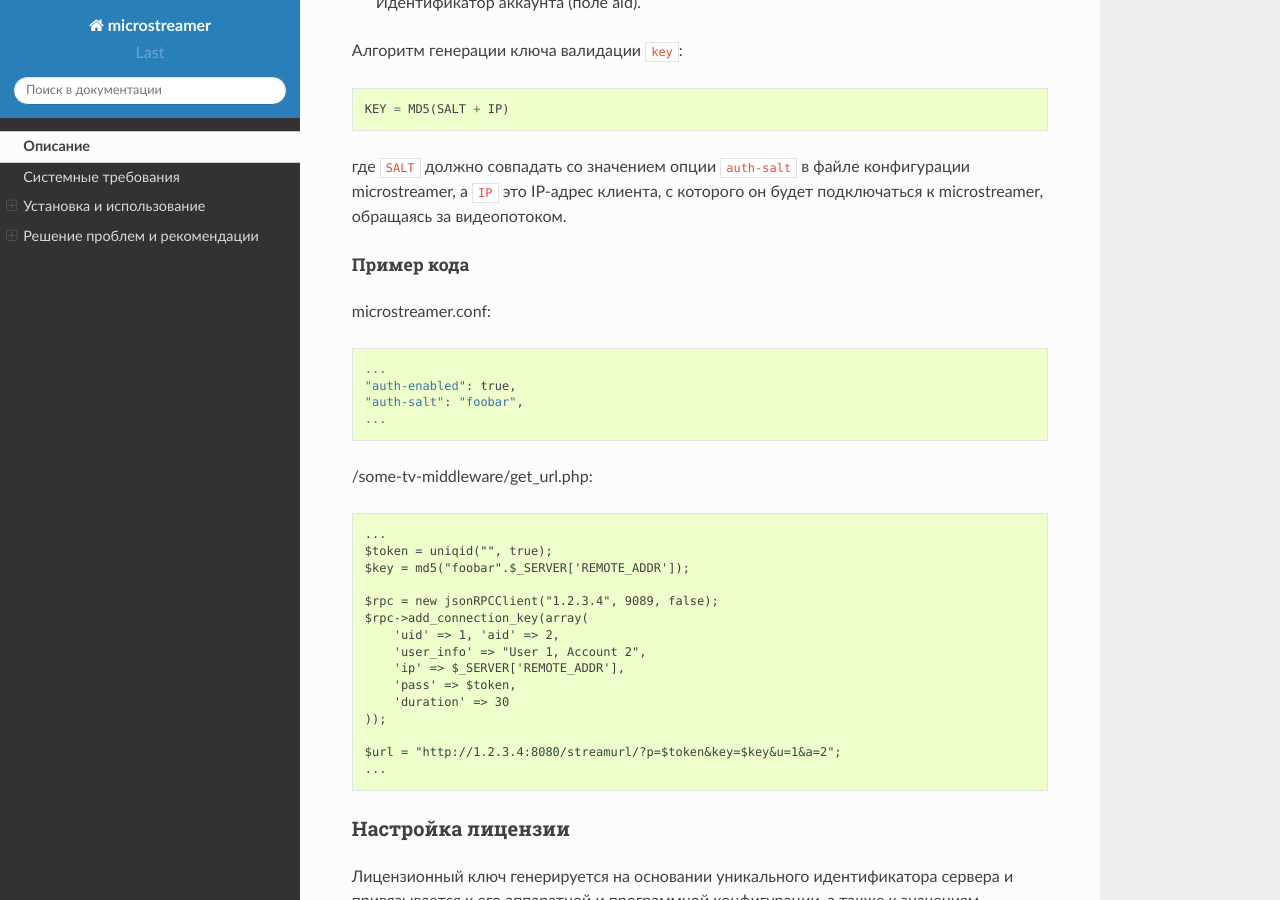
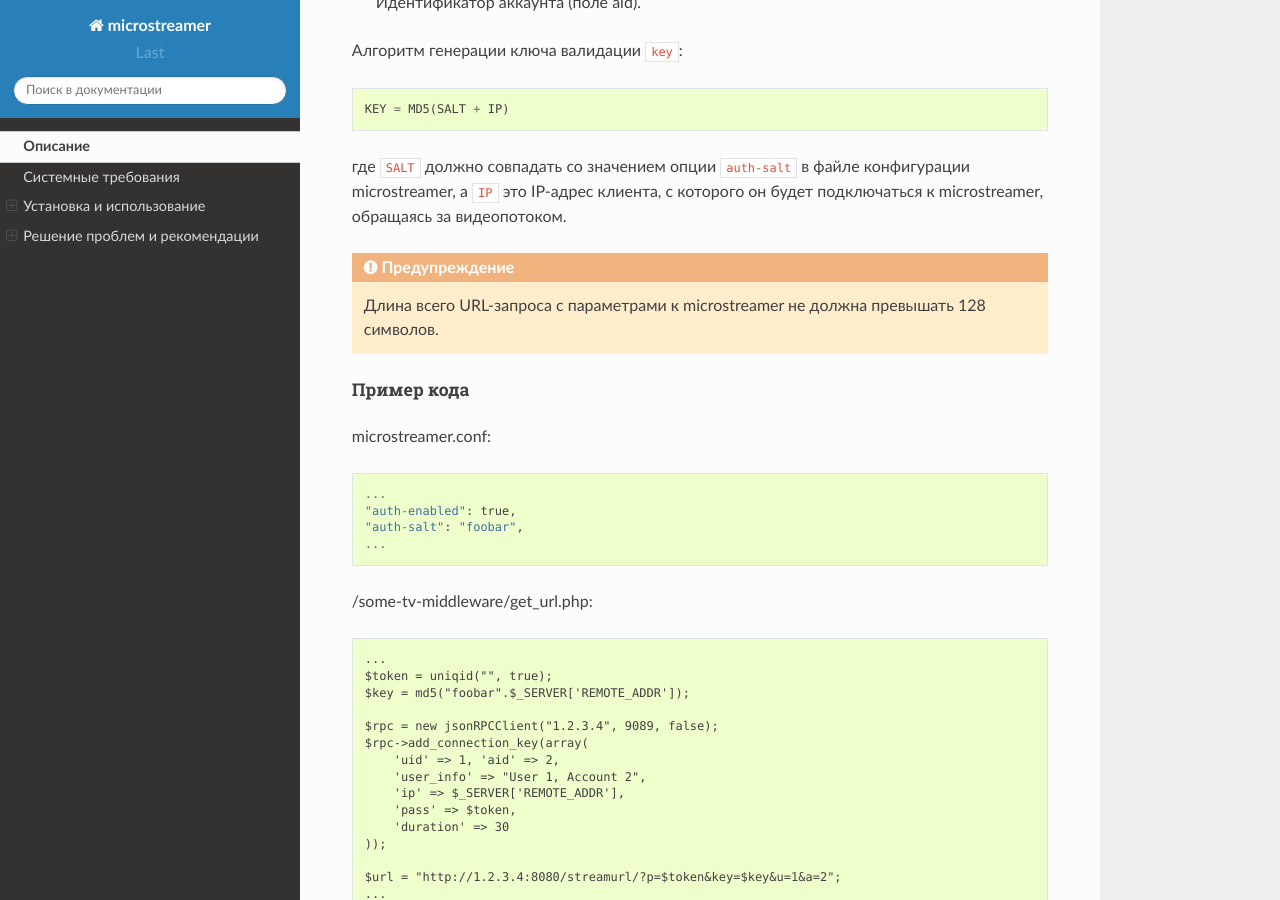
Before and after one commit to microimpuls/microstreamer-docs, a Sphinx documentation site: the page built from source/microstreamer.rst, in a window 1280 px wide and 900 px high, scrolled down 7895 px. Built offline with Sphinx 7.4.7 and the Read the Docs theme 2.0.0, drawn with Linux system fonts in a browser that asks for light colours.

Commit message:
добавил замечание про длину запроса

```diff
--- a/source/microstreamer.rst
+++ b/source/microstreamer.rst
@@ -336,6 +336,8 @@ a ``int``
 где ``SALT`` должно совпадать со значением опции ``auth-salt`` в файле конфигурации microstreamer,
 а ``IP`` это IP-адрес клиента, с которого он будет подключаться к microstreamer, обращаясь за видеопотоком.
 
+.. warning::
+    Длина всего URL-запроса с параметрами к microstreamer не должна превышать 128 символов.
 
 Пример кода
 +++++++++++
```
